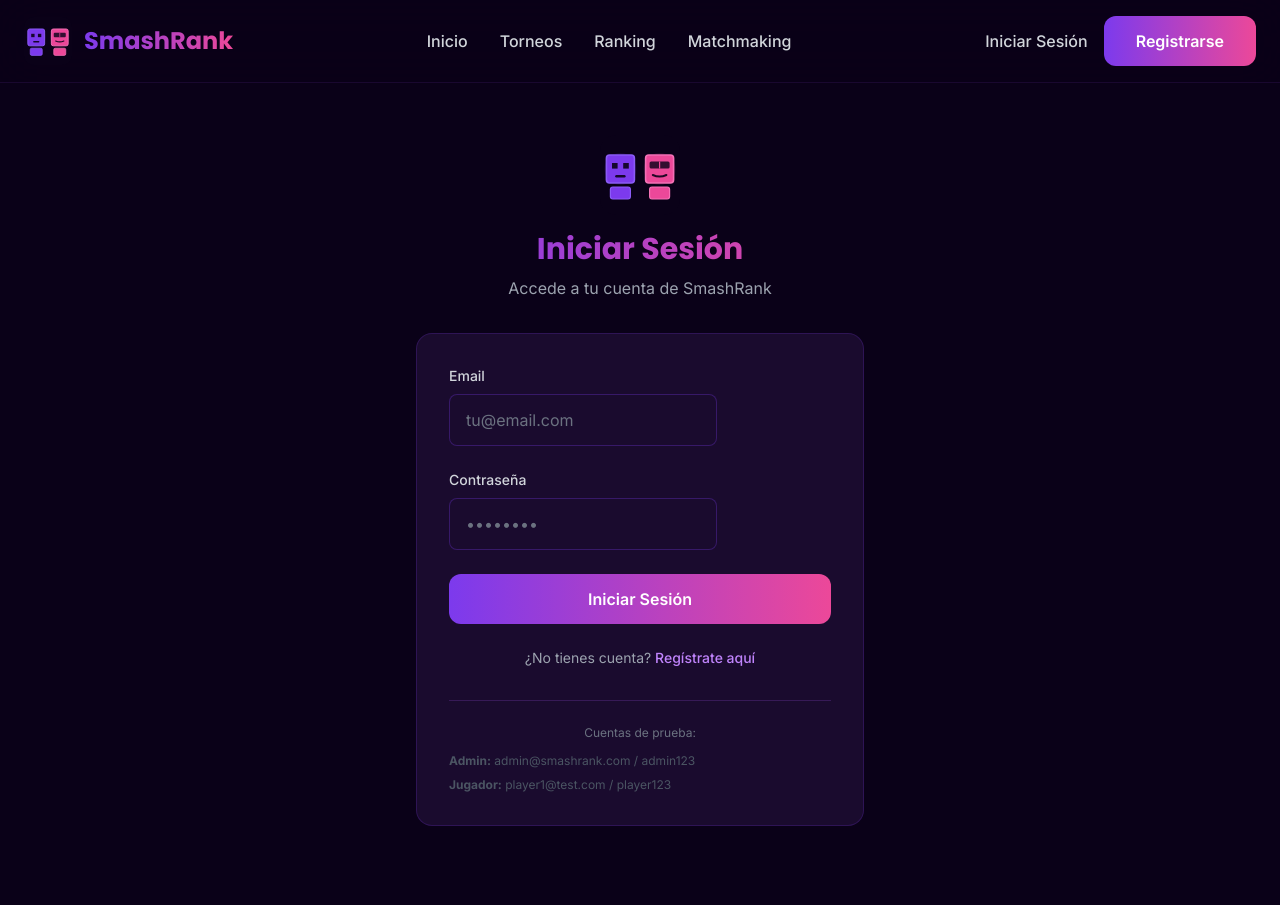
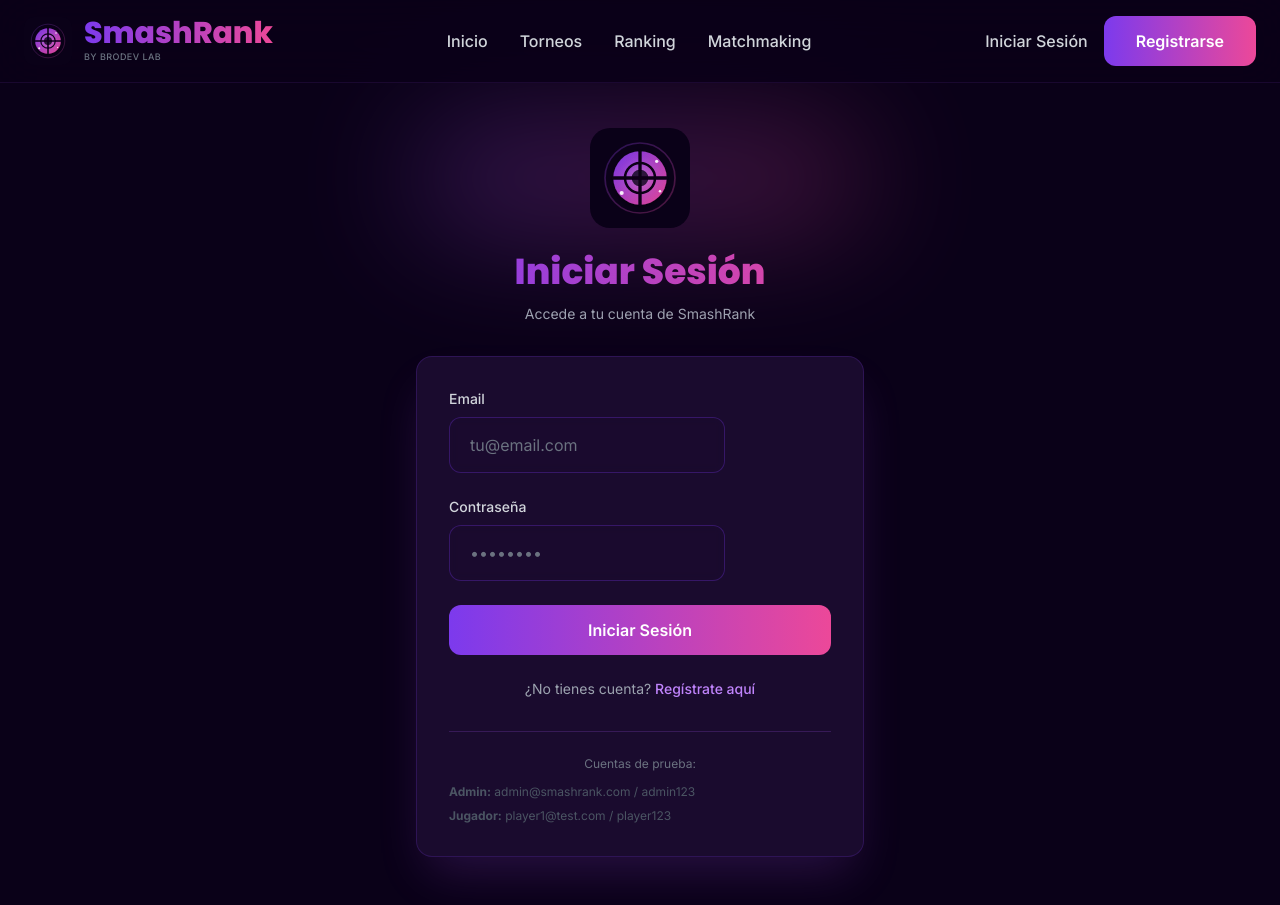
Before and after one commit to Gabrielb-Webdev/SmashRank, a Next.js app: page /login in a window 1280 px wide. Before the commit the page ends 880 px from the top, so only its background shows below. Built offline with nearby package versions, Linux system fonts and the light colour scheme.

Commit message:
feat: Nuevo logo Smash Ball, mejoras UI forms y branding Brodev Lab

```diff
--- a/src/app/(auth)/login/page.tsx
+++ b/src/app/(auth)/login/page.tsx
@@ -44,25 +44,27 @@ export default function LoginPage() {
       <div className="w-full max-w-md">
         {/* Logo */}
         <div className="text-center mb-8">
-          <div className="flex justify-center mb-4">
+          <div className="flex justify-center mb-6 relative">
+            <div className="absolute inset-0 blur-3xl opacity-30 bg-gradient-to-r from-purple-500 to-pink-500 rounded-full"></div>
             <Image
               src="/logo.svg"
-              alt="Brodev Lab"
-              width={80}
-              height={80}
+              alt="SmashRank"
+              width={100}
+              height={100}
               priority
+              className="relative z-10"
             />
           </div>
-          <h1 className="text-3xl font-bold font-poppins gradient-text mb-2">
+          <h1 className="text-4xl font-extrabold font-poppins gradient-text mb-3">
             Iniciar Sesión
           </h1>
-          <p className="text-gray-400">
+          <p className="text-gray-400 text-sm">
             Accede a tu cuenta de SmashRank
           </p>
         </div>
 
         {/* Form Card */}
-        <div className="card p-8">
+        <div className="card p-8 shadow-2xl shadow-purple-500/20">
           <form onSubmit={handleSubmit} className="space-y-6">
             {/* Error Message */}
             {error && (
--- a/src/app/(auth)/register/page.tsx
+++ b/src/app/(auth)/register/page.tsx
@@ -57,25 +57,27 @@ export default function RegisterPage() {
       <div className="w-full max-w-md">
         {/* Logo */}
         <div className="text-center mb-8">
-          <div className="flex justify-center mb-4">
+          <div className="flex justify-center mb-6 relative">
+            <div className="absolute inset-0 blur-3xl opacity-30 bg-gradient-to-r from-purple-500 to-pink-500 rounded-full"></div>
             <Image
               src="/logo.svg"
-              alt="Brodev Lab"
-              width={80}
-              height={80}
+              alt="SmashRank"
+              width={100}
+              height={100}
               priority
+              className="relative z-10"
             />
           </div>
-          <h1 className="text-3xl font-bold font-poppins gradient-text mb-2">
+          <h1 className="text-4xl font-extrabold font-poppins gradient-text mb-3">
             Crear Cuenta
           </h1>
-          <p className="text-gray-400">
+          <p className="text-gray-400 text-sm">
             Únete a la comunidad de SmashRank
           </p>
         </div>
 
         {/* Form Card */}
-        <div className="card p-8">
+        <div className="card p-8 shadow-2xl shadow-purple-500/20">
           <form onSubmit={handleSubmit} className="space-y-6">
             {/* Error Message */}
             {error && (
--- a/src/app/globals.css
+++ b/src/app/globals.css
@@ -36,7 +36,7 @@
   }
 
   .input {
-    @apply bg-bg-card border border-primary/30 rounded-lg px-4 py-3 text-white placeholder:text-gray-500 focus:outline-none focus:border-primary focus:ring-2 focus:ring-primary/20 transition-all;
+    @apply bg-bg-card/50 backdrop-blur-sm border border-primary/30 rounded-xl px-5 py-3.5 text-white placeholder:text-gray-500 focus:outline-none focus:border-primary focus:ring-2 focus:ring-primary/30 focus:bg-bg-card transition-all duration-300 hover:border-primary/50;
   }
 }
 
--- a/src/components/Navbar.tsx
+++ b/src/components/Navbar.tsx
@@ -13,18 +13,23 @@ export default function Navbar() {
         <div className="flex justify-between items-center">
           {/* Logo */}
           <Link href="/" className="flex items-center gap-3 group">
-            <div className="w-12 h-12 transition-transform duration-[0.4s] group-hover:scale-110 group-hover:rotate-5">
+            <div className="w-12 h-12 transition-transform duration-[0.4s] group-hover:scale-110 group-hover:rotate-12">
               <Image
                 src="/logo.svg"
-                alt="Brodev Lab"
+                alt="SmashRank"
                 width={48}
                 height={48}
                 priority
               />
             </div>
-            <span className="text-2xl font-bold font-poppins">
-              <span className="gradient-text">SmashRank</span>
-            </span>
+            <div className="flex flex-col">
+              <span className="text-3xl font-extrabold font-poppins leading-none">
+                <span className="gradient-text">SmashRank</span>
+              </span>
+              <span className="text-[9px] text-gray-500 tracking-wider uppercase font-medium mt-0.5">
+                By Brodev Lab
+              </span>
+            </div>
           </Link>
 
           {/* Desktop Navigation */}
```
Also changed, not shown: public/logo.svg.
